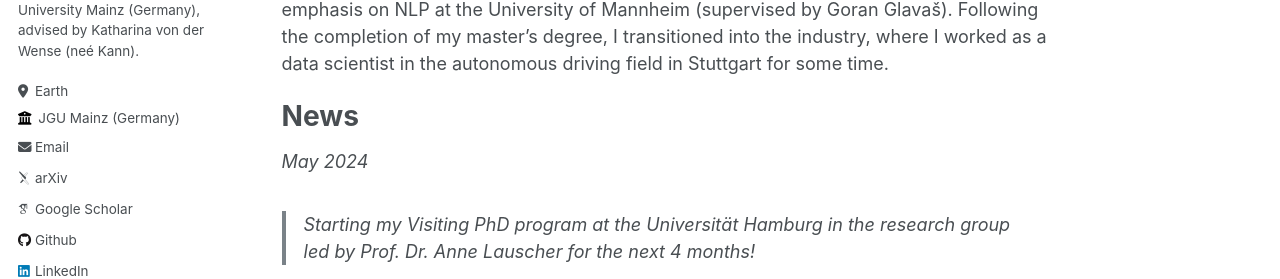
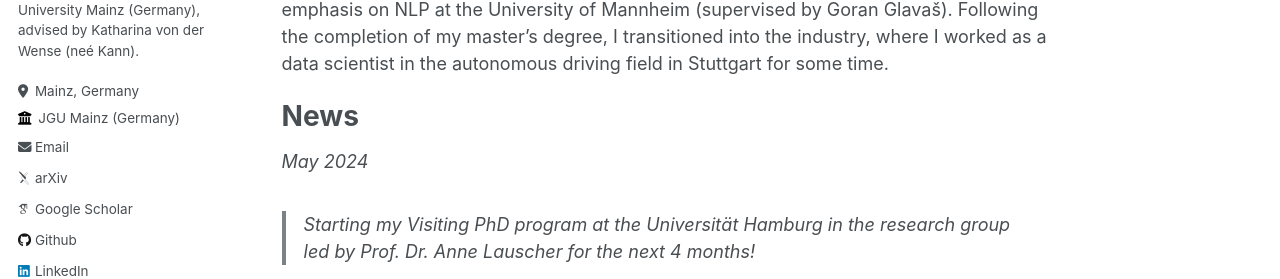
Before and after one commit to MinhDucBui/minhducbui.github.io, a Jekyll site: the page built from _pages/about.md, in a window 1280 px wide. Shown: the part 338-617 px from the top of the page. Built offline with Jekyll 4.4.1, drawn with Linux system fonts in a browser that asks for light colours; some web fonts are replaced.

Commit message:
description

```diff
--- a/_config.yml
+++ b/_config.yml
@@ -25,7 +25,7 @@ author:
   name             : "Minh Duc Bui"
   pronouns         : # example: "she/her"
   bio              : "I'm a PhD student in NLP at the Johannes Gutenberg University Mainz (Germany), advised by Katharina von der Wense (neé Kann)."
-  location         : "Earth"
+  location         : "Mainz, Germany"
   employer         : "JGU Mainz (Germany)"
   uri              : # URL
   email            : "ducyaner@gmail.com"
```
